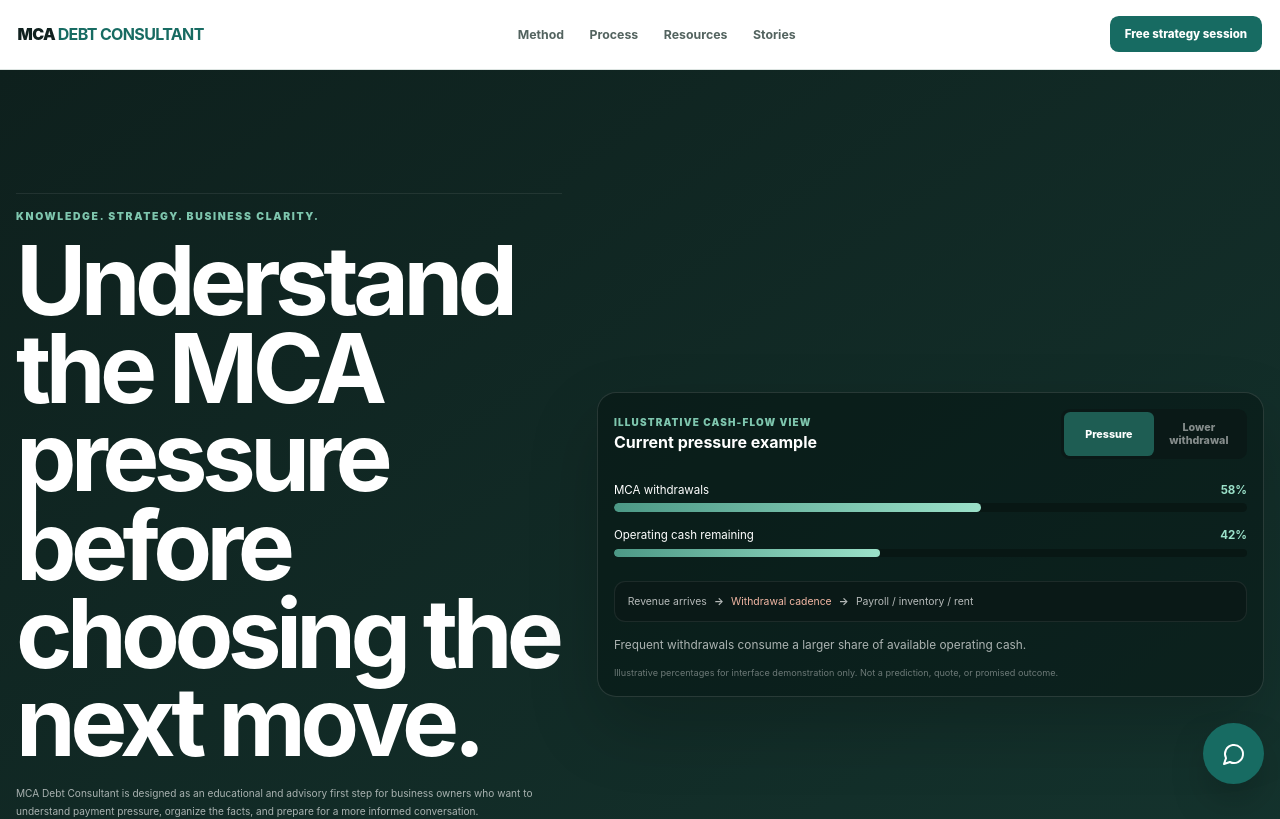
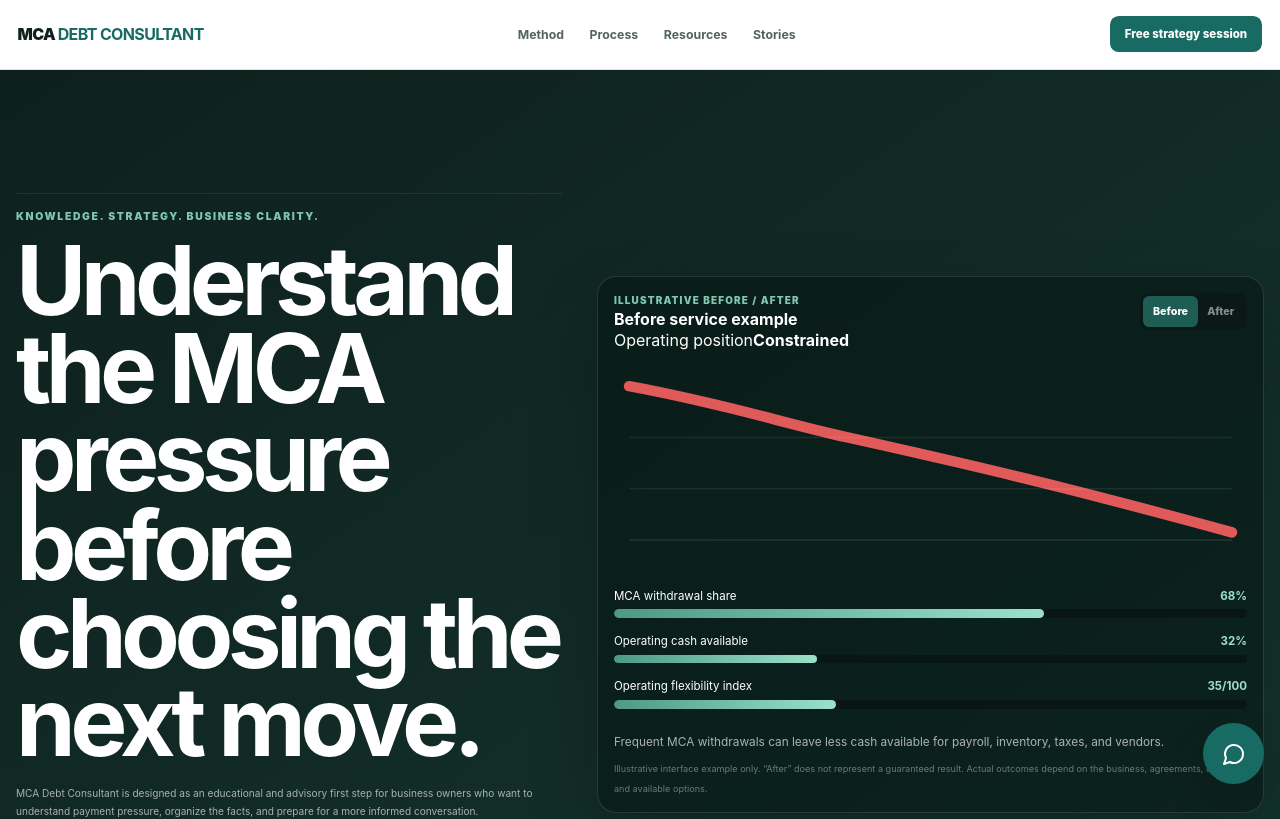
Before and after one commit to tirthmagnus/mca-debt-consultant, a Next.js app: page / in a window 1280 px wide. Shown: the top 819 px of the page. Built offline with nearby package versions, Linux system fonts and the light colour scheme.

Commit message:
Replace graph with red before and green after service scenario

```diff
--- a/src/components/PressureScenario.tsx
+++ b/src/components/PressureScenario.tsx
@@ -1,4 +1,19 @@
 "use client";
 import { useState } from "react";
-const states={pressure:{label:"Current pressure example",withdrawal:58,operations:42,note:"Frequent withdrawals consume a larger share of available operating cash."},adjusted:{label:"Illustrative lower-withdrawal example",withdrawal:32,operations:68,note:"A lower withdrawal share could leave more room for operating priorities. Example only."}};
-export default function PressureScenario(){const[mode,setMode]=useState<keyof typeof states>("pressure");const s=states[mode];return <div className="dashboard"><div className="dashTop"><div><span>ILLUSTRATIVE CASH-FLOW VIEW</span><strong>{s.label}</strong></div><div className="toggle"><button onClick={()=>setMode("pressure")} className={mode==="pressure"?"on":""}>Pressure</button><button onClick={()=>setMode("adjusted")} className={mode==="adjusted"?"on":""}>Lower withdrawal</button></div></div><div className="bars"><div><div className="barLabel"><span>MCA withdrawals</span><strong>{s.withdrawal}%</strong></div><i><b style={{width:`${s.withdrawal}%`}}/></i></div><div><div className="barLabel"><span>Operating cash remaining</span><strong>{s.operations}%</strong></div><i><b style={{width:`${s.operations}%`}}/></i></div></div><div className="flow"><span>Revenue arrives</span><b>→</b><span className="danger">Withdrawal cadence</span><b>→</b><span>Payroll / inventory / rent</span></div><p>{s.note}</p><small>Illustrative percentages for interface demonstration only. Not a prediction, quote, or promised outcome.</small></div>}
+
+const states={
+  before:{label:"Before service example",withdrawal:68,operating:32,stability:35,note:"Frequent MCA withdrawals can leave less cash available for payroll, inventory, taxes, and vendors."},
+  after:{label:"After service example",withdrawal:38,operating:62,stability:67,note:"Illustrative example showing how a lower withdrawal burden could leave more room for normal business operations."},
+};
+
+export default function PressureScenario(){
+  const[mode,setMode]=useState<keyof typeof states>("before");
+  const s=states[mode];
+  const after=mode==="after";
+  return <div className={`dashboard ${after?"dashboardAfter":"dashboardBefore"}`}>
+    <div className="dashTop"><div><span>ILLUSTRATIVE BEFORE / AFTER</span><strong>{s.label}</strong></div><div className="toggle"><button onClick={()=>setMode("before")} className={!after?"on beforeOn":""}>Before</button><button onClick={()=>setMode("after")} className={after?"on afterOn":""}>After</button></div></div>
+    <div className="trendPanel"><div className="trendLabels"><span>Operating position</span><strong>{after?"Improving":"Constrained"}</strong></div><svg viewBox="0 0 420 140" role="img" aria-label="Illustrative business trend"><path d={after?"M10 118 C85 110 105 104 160 91 S260 64 315 47 S375 27 410 18":"M10 24 C75 36 110 48 155 58 S245 78 300 92 S370 110 410 121"} fill="none" stroke={after?"#42c98a":"#e05a5a"} strokeWidth="7" strokeLinecap="round"/><path d="M10 126 H410" stroke="rgba(255,255,255,.1)"/><path d="M10 92 H410" stroke="rgba(255,255,255,.07)"/><path d="M10 58 H410" stroke="rgba(255,255,255,.07)"/></svg></div>
+    <div className="bars"><div><div className="barLabel"><span>MCA withdrawal share</span><strong>{s.withdrawal}%</strong></div><i><b className={after?"greenBar":"redBar"} style={{width:`${s.withdrawal}%`}}/></i></div><div><div className="barLabel"><span>Operating cash available</span><strong>{s.operating}%</strong></div><i><b className={after?"greenBar":"redBar"} style={{width:`${s.operating}%`}}/></i></div><div><div className="barLabel"><span>Operating flexibility index</span><strong>{s.stability}/100</strong></div><i><b className={after?"greenBar":"redBar"} style={{width:`${s.stability}%`}}/></i></div></div>
+    <p>{s.note}</p><small>Illustrative interface example only. “After” does not represent a guaranteed result. Actual outcomes depend on the business, agreements, creditors, and available options.</small>
+  </div>;
+}
```
